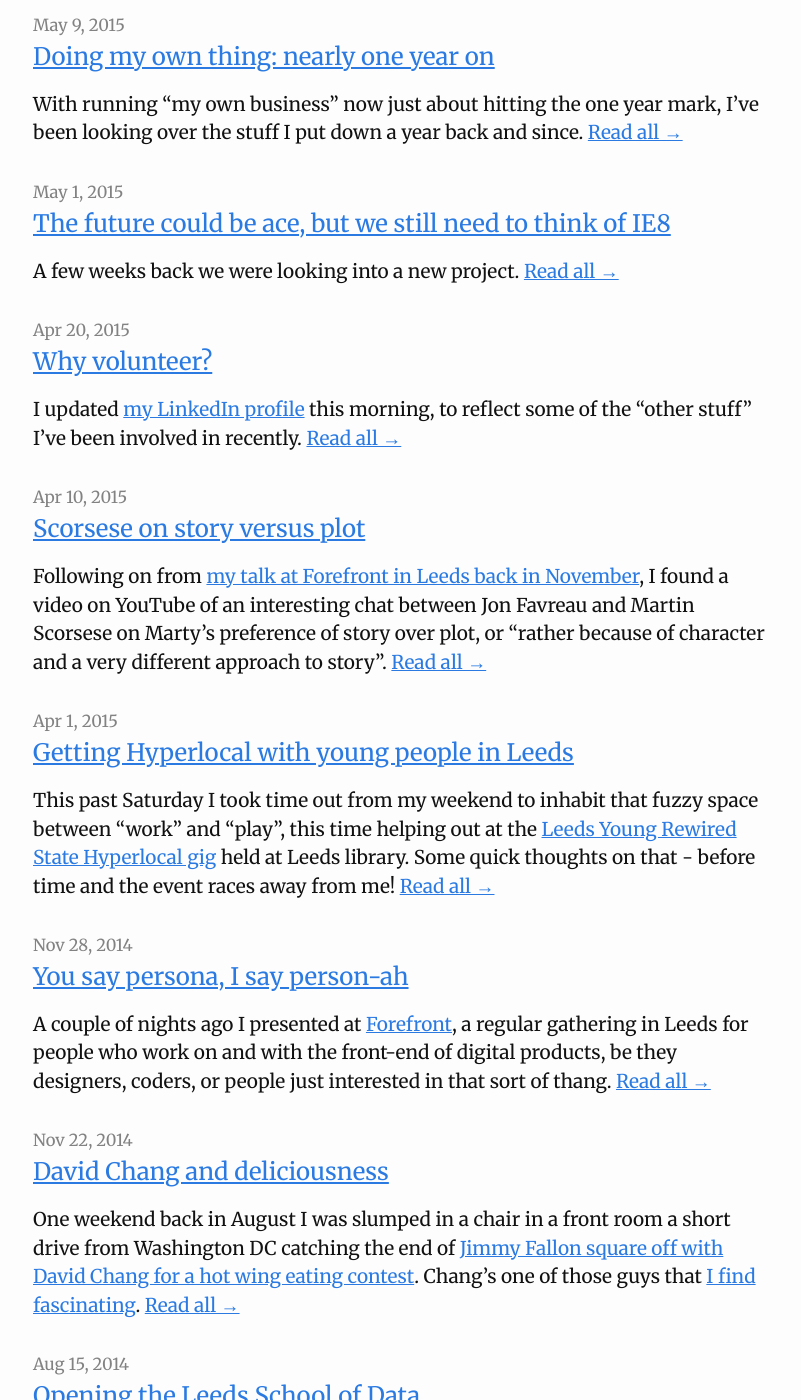
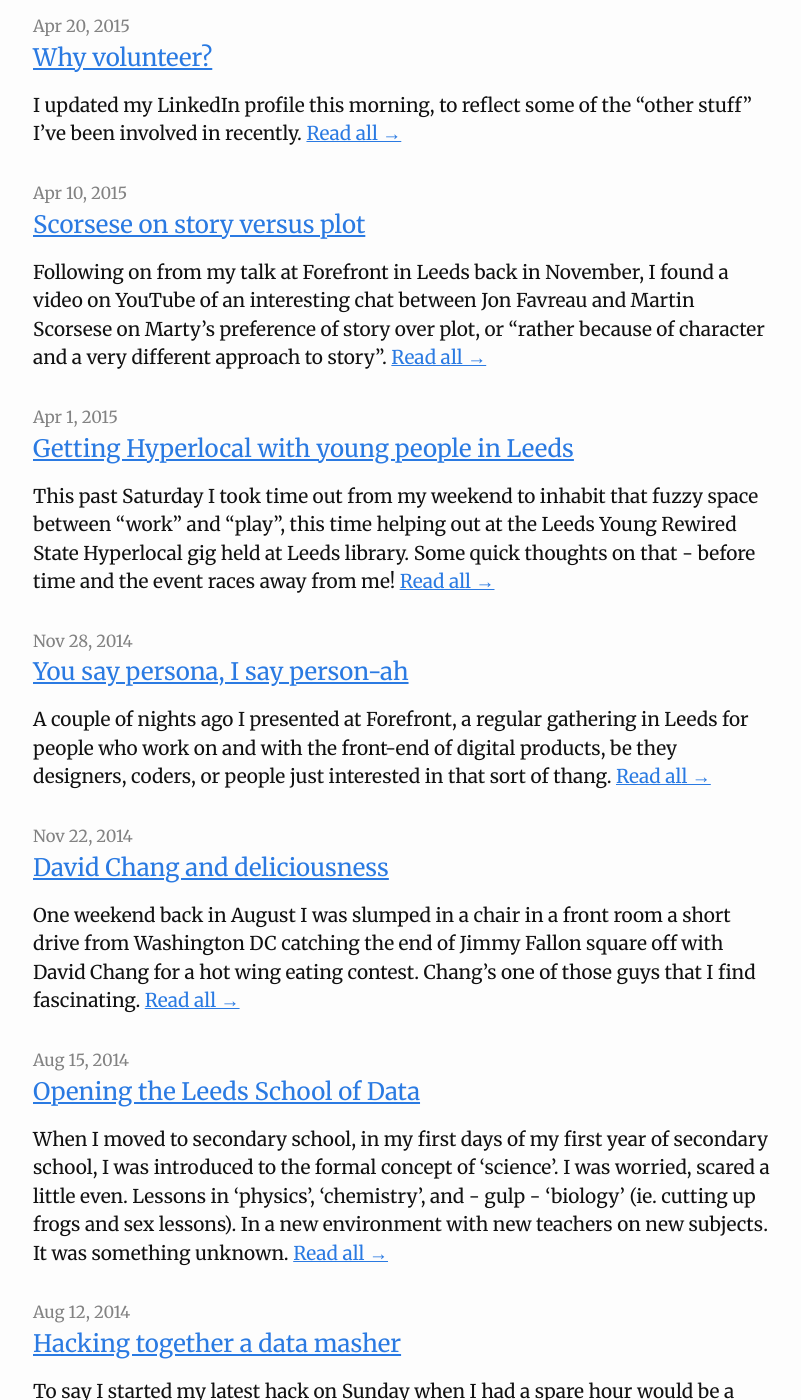
Before and after one commit to ermlikeyeah/ermlikeyeah.github.io, a Jekyll site: the page built from index.html, in a window 1280 px wide and 1400 px high, scrolled down 12408 px. Shown: the whole window, without its empty margins (237-1038 px from the left). Built offline with Jekyll 4.4.1, drawn with Linux system fonts in a browser that asks for light colours; comment, search, counter and statistics services are not loaded; some of the changed text lies outside the part shown.

Commit message:
Changes to header

```diff
--- a/_config.yml
+++ b/_config.yml
@@ -9,7 +9,7 @@
 title: Simon Wilson's blog
 email: simoncwilson@gmail.com
 description: > # this means to ignore newlines until "baseurl:"
-  I currently work for HMRC as an interaction designer. These are usually thoughts on digital-enabled strategy and design (experience, service, product, and interaction).
+  The web log of Simon Wilson. Usually thoughts on digital-enabled strategy and design (experience, service, product, and interaction).
 baseurl: "" # the subpath of your site, e.g. /blog
 permalink: /:title
 url: "https://ermlikeyeah.github.io/" # the base hostname & protocol for your site
--- a/_includes/footer.html
+++ b/_includes/footer.html
@@ -9,6 +9,8 @@
 
       <div class="footer-col footer-col-3">
         <p>{{ site.description }}</p>
+        <p> I currently work for HMRC as an interaction designer.</p>
+
       </div>
 
 
--- a/_includes/head.html
+++ b/_includes/head.html
@@ -14,12 +14,12 @@
   <meta property="og:site_name" content="Erm, like, yeah..." />
   <meta property="og:type" content="website" />
   <meta property="og:title" content="{% if page.title %}{{ page.title | escape }}{% else %}{{ site.title | escape }}{% endif %}" />
-  <meta property="og:description" content="{% if post.excerpt %}{{ post.excerpt  | remove: '<p>' | remove: '</p>' | remove: '<strong>' | remove: '</strong>' | escape }}{% else %}{{ site.description | escape }}{% endif %}
+  <meta property="og:description" content="{% if post.excerpt %}{{ post.excerpt | strip_html }}{% else %}{{ site.description | escape }}{% endif %}
 " />
   <meta property="og:url" content="http://www.ermlikeyeah.com/" />
   <meta name="twitter:card" content="summary" />
   <meta name="twitter:title" content="{% if page.title %}{{ page.title | escape }}{% else %}{{ site.title | escape }}{% endif %}" />
-  <meta name="twitter:description" content="{% if post.excerpt %}{{ post.excerpt  | remove: '<p>' | remove: '</p>' | remove: '<strong>' | remove: '</strong>' | escape }}{% else %}{{ site.description | escape }}{% endif %}
+  <meta name="twitter:description" content="{% if post.excerpt %}{{ post.excerpt | strip_html }}{% else %}{{ site.description | escape }}{% endif %}
 " />
   <meta name="twitter:url" content="http://www.ermlikeyeah.com/" />
 
--- a/index.html
+++ b/index.html
@@ -14,7 +14,7 @@
         <h2>
           <a class="post-link" href="{{ post.url | prepend: site.baseurl }}">{{ post.title }}</a>
         </h2>
-        <p>{{ post.excerpt  | remove: '<p>' | remove: '</p>' | remove: '<strong>' | remove: '</strong>' }}
+        <p>{{ post.excerpt  | strip_html }}
           <a href="{{ post.url | prepend: site.baseurl }}">Read all &rarr;</a>
         </p>
       </li>
```
